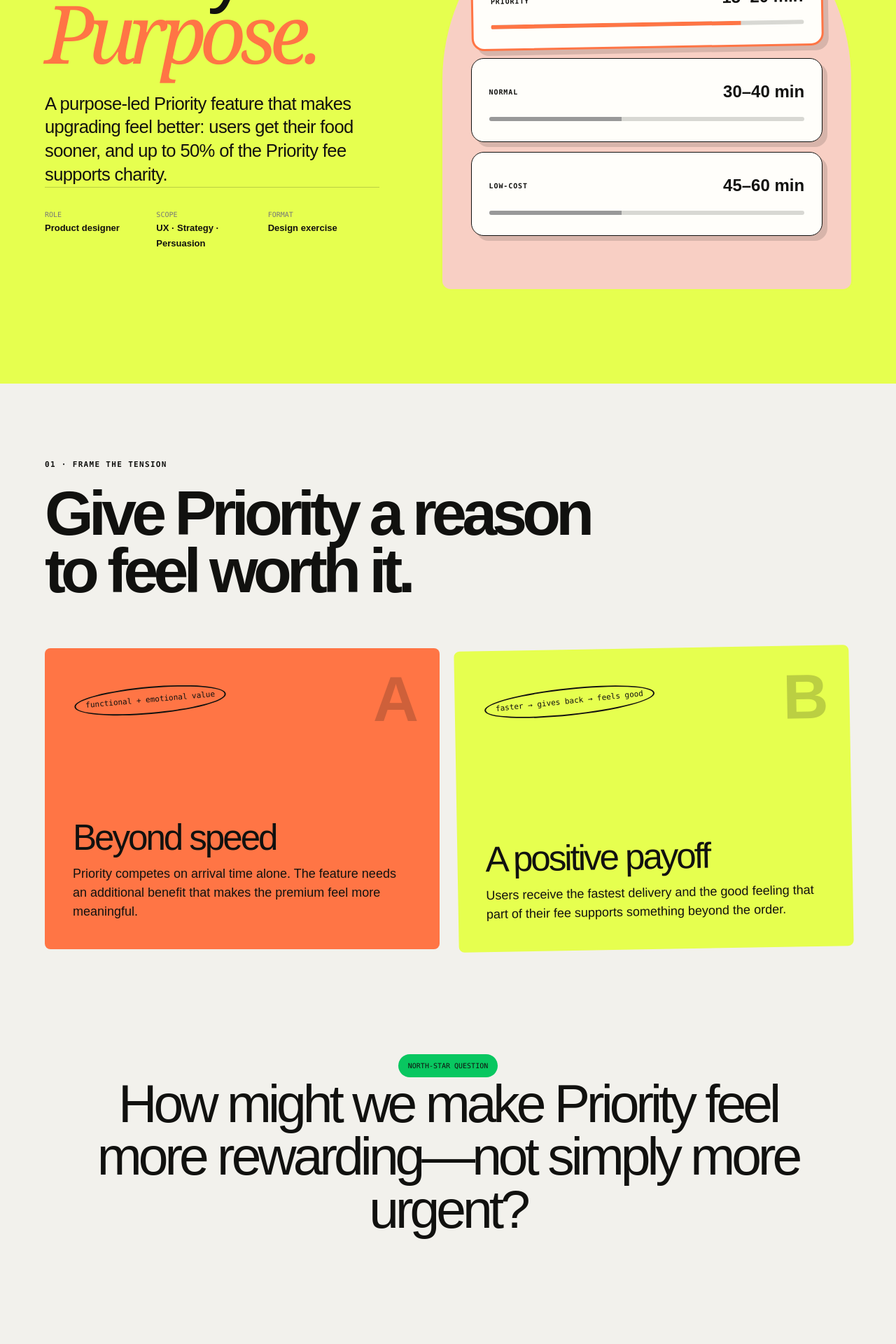
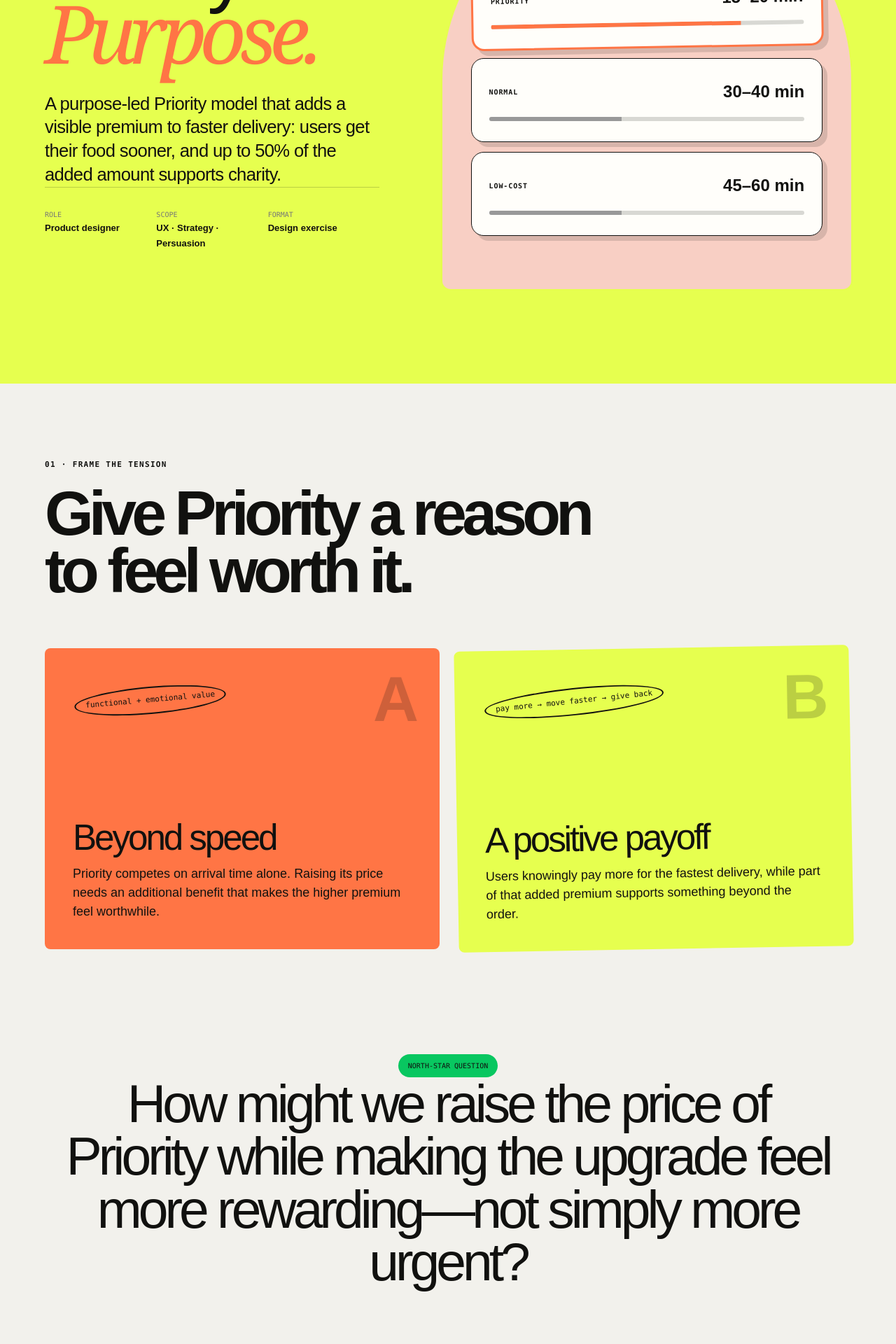
Before and after one commit to gridboxes/LMWN-Challenge, a Next.js app: page /work/priority-with-purpose in a window 1280 px wide. Shown: the part 380-2300 px from the top of the page at 70% size. Built offline with nearby package versions, Linux system fonts and the light colour scheme.

Commit message:
Clarify Priority price uplift model

```diff
--- /dev/null
+++ b/app/home-greeting.tsx
@@ -0,0 +1,24 @@
+"use client";
+
+import { useEffect, useState } from "react";
+
+const GREETING_KEY = "delivery-experience-greeted";
+
+export function HomeGreeting() {
+  const [visible, setVisible] = useState(false);
+
+  useEffect(() => {
+    try {
+      if (sessionStorage.getItem(GREETING_KEY)) return;
+      sessionStorage.setItem(GREETING_KEY, "true");
+    } catch {
+      // If session storage is unavailable, still allow the greeting.
+    }
+
+    setVisible(true);
+    const timeout = window.setTimeout(() => setVisible(false), 2300);
+    return () => window.clearTimeout(timeout);
+  }, []);
+
+  return visible ? <span className="footer-load-wave" aria-hidden="true">👋</span> : null;
+}
--- a/app/page.tsx
+++ b/app/page.tsx
@@ -28,7 +28,7 @@ const priorityMetrics = [
   ["Choice", "Priority selection lift", "Does the clearer value proposition improve adoption?"],
   ["Appeal", "Perceived feature value", "Does faster delivery plus giving back feel worth the premium?"],
   ["Emotion", "Post-delivery satisfaction", "Does the feature leave users feeling positive about their choice?"],
-  ["Clarity", "Contribution comprehension", "Do users understand that up to 50% applies to the Priority fee?"],
+  ["Clarity", "Price-and-impact comprehension", "Do users understand the higher Priority price and that up to 50% of the added premium supports charity?"],
 ];
 
 function ProductScreen({
@@ -350,7 +350,7 @@ export function CaseStudy({ variant }: { variant: "locker" | "priority" }) {
         <div className="priority-hero-copy">
           <p className="eyebrow">A feature-led persuasion case study</p>
           <h1>Priority with<br /><em>Purpose.</em></h1>
-          <p className="hero-intro">A purpose-led Priority feature that makes upgrading feel better: users get their food sooner, and up to 50% of the Priority fee supports charity.</p>
+          <p className="hero-intro">A purpose-led Priority model that adds a visible premium to faster delivery: users get their food sooner, and up to 50% of the added amount supports charity.</p>
           <div className="hero-meta">
             <span>Role<br /><b>Product designer</b></span>
             <span>Scope<br /><b>UX · Strategy · Persuasion</b></span>
@@ -371,10 +371,10 @@ export function CaseStudy({ variant }: { variant: "locker" | "priority" }) {
           <h2>Give Priority a reason<br />to feel worth it.</h2>
         </div>
         <div className="challenge-grid">
-          <article className="challenge-card orange"><span className="card-index">A</span><h3>Beyond speed</h3><p>Priority competes on arrival time alone. The feature needs an additional benefit that makes the premium feel more meaningful.</p><div className="scribble">functional + emotional value</div></article>
-          <article className="challenge-card acid"><span className="card-index">B</span><h3>A positive payoff</h3><p>Users receive the fastest delivery and the good feeling that part of their fee supports something beyond the order.</p><div className="scribble">faster → gives back → feels good</div></article>
+          <article className="challenge-card orange"><span className="card-index">A</span><h3>Beyond speed</h3><p>Priority competes on arrival time alone. Raising its price needs an additional benefit that makes the higher premium feel worthwhile.</p><div className="scribble">functional + emotional value</div></article>
+          <article className="challenge-card acid"><span className="card-index">B</span><h3>A positive payoff</h3><p>Users knowingly pay more for the fastest delivery, while part of that added premium supports something beyond the order.</p><div className="scribble">pay more → move faster → give back</div></article>
         </div>
-        <div className="north-star"><p>North-star question</p><blockquote>How might we make Priority feel more rewarding—not simply more urgent?</blockquote></div>
+        <div className="north-star"><p>North-star question</p><blockquote>How might we raise the price of Priority while making the upgrade feel more rewarding—not simply more urgent?</blockquote></div>
       </section>
       </>}
 
@@ -383,16 +383,16 @@ export function CaseStudy({ variant }: { variant: "locker" | "priority" }) {
         <div className="section-heading priority-heading">
           <p className="eyebrow">02 · The proposed model</p>
           <h2>Move faster.<br />Pass good forward.</h2>
-          <p>Faster delivery, with up to 50% of the Priority fee supporting charity.</p>
+          <p>A higher Priority price delivers faster food and gives part of the added premium a purpose.</p>
         </div>
 
-        <div className="concept-assumption"><span>FEATURE PROMISE</span><p>One upgrade delivers two benefits: the fastest available arrival and the feeling that part of the fee gives back. The percentage can vary by campaign, up to 50% of the Priority fee.</p></div>
+        <div className="concept-assumption"><span>PRICING MECHANISM</span><p>Priority with Purpose deliberately costs more than Priority today. The increase funds the added benefit: up to 50% of that purpose uplift supports charity, while the user still receives the fastest available delivery.</p></div>
 
-        <div className="price-logic" aria-label="Delivery pricing and donation breakdown">
-          <div><span>LOW-COST</span><b>฿20</b><p>Save money<br />Wait longer</p></div>
-          <div><span>NORMAL</span><b>฿30</b><p>Standard match<br />Standard time</p></div>
-          <div className="logic-priority"><span>PRIORITY + PURPOSE</span><b>฿50</b><p>Fastest delivery<br /><strong>+ charity contribution</strong></p></div>
-          <div className="logic-note"><b>UP TO<br />50%</b><p>of the Priority fee supports charity.</p></div>
+        <div className="price-logic" aria-label="Priority with Purpose price increase and contribution model">
+          <div><span>PRIORITY TODAY</span><b>BASE FEE</b><p>Fastest delivery<br />Speed-only premium</p></div>
+          <div><span>PURPOSE UPLIFT</span><b>ADDED</b><p>A clear increase<br />shown before selection</p></div>
+          <div className="logic-priority"><span>PRIORITY WITH PURPOSE</span><b>NEW PRICE</b><p>Fastest delivery<br /><strong>+ charity contribution</strong></p></div>
+          <div className="logic-note"><b>UP TO<br />50%</b><p>of the added uplift supports charity.</p></div>
         </div>
 
         <div className="priority-layout">
@@ -403,9 +403,9 @@ export function CaseStudy({ variant }: { variant: "locker" | "priority" }) {
           <div className="ethics-panel">
             <div className="ethics-title"><span>WHY USERS MAY CHOOSE IT</span><h3>Fast feels good.</h3></div>
             <article><span>01</span><div><h4>Immediate functional value</h4><p>The fastest delivery window gives users a clear, practical reason to upgrade.</p></div></article>
-            <article><span>02</span><div><h4>A positive emotional benefit</h4><p>The same choice also lets users feel that part of their fee is doing something good.</p></div></article>
-            <article><span>03</span><div><h4>A memorable proposition</h4><p>“Up to 50% of the Priority fee gives back” is simple enough to notice and recall.</p></div></article>
-            <article><span>04</span><div><h4>Choice remains intact</h4><p>Normal and Low-cost stay visible as a supporting guardrail, not the main story.</p></div></article>
+            <article><span>02</span><div><h4>A positive emotional benefit</h4><p>The added purpose gives users another reason to feel good about paying the higher Priority price.</p></div></article>
+            <article><span>03</span><div><h4>A reason for the increase</h4><p>“Up to 50% of the extra you pay goes to charity” connects the price uplift directly to a memorable benefit.</p></div></article>
+            <article><span>04</span><div><h4>The trade-off stays visible</h4><p>The higher price, contribution, Normal, and Low-cost options remain clear before the user confirms.</p></div></article>
           </div>
         </div>
 
@@ -427,9 +427,9 @@ export function CaseStudy({ variant }: { variant: "locker" | "priority" }) {
         {isPriority ? <>
         <div className="test-plan">
           <>
-            <article><span>BEFORE BUILD</span><h3>Feature appeal test</h3><p>Ask users what makes Priority with Purpose attractive, what they expect to receive, and how the gives-back benefit affects the choice.</p><b>Signal: users recall both benefits</b></article>
-            <article><span>PILOT</span><h3>Choice experiment</h3><p>Compare standard Priority with Priority with Purpose while keeping timing, placement, and the other delivery options consistent.</p><b>Signal: meaningful Priority selection lift</b></article>
-            <article><span>AFTER DELIVERY</span><h3>Feel-good check</h3><p>Measure whether faster arrival plus the contribution confirmation makes the upgrade feel more worthwhile.</p><b>Signal: higher post-delivery satisfaction</b></article>
+            <article><span>BEFORE BUILD</span><h3>Price-value test</h3><p>Ask whether the added purpose makes a higher Priority price feel worthwhile and whether users understand what the increase funds.</p><b>Signal: users recall the price and both benefits</b></article>
+            <article><span>PILOT</span><h3>Choice experiment</h3><p>Compare today&apos;s Priority price with the higher Priority with Purpose price while keeping timing, placement, and the other delivery options consistent.</p><b>Signal: willingness to pay survives the uplift</b></article>
+            <article><span>AFTER DELIVERY</span><h3>Feel-good check</h3><p>Measure whether faster arrival plus contribution confirmation justifies the higher price after the experience is complete.</p><b>Signal: stronger perceived value after delivery</b></article>
           </>
         </div>
         <div className="metrics-table">
--- /dev/null
+++ b/app/say-hello-link.tsx
@@ -0,0 +1,20 @@
+"use client";
+
+import { useState } from "react";
+
+export function SayHelloLink() {
+  const [bursting, setBursting] = useState(false);
+
+  return (
+    <a
+      className={bursting ? "say-hello-link is-burst" : "say-hello-link"}
+      href="mailto:sivakorn.contact@gmail.com"
+      onClick={() => setBursting(true)}
+      onAnimationEnd={(event) => {
+        if (event.animationName === "pixel-hi-spark") setBursting(false);
+      }}
+    >
+      Say hello ↗
+    </a>
+  );
+}
```
